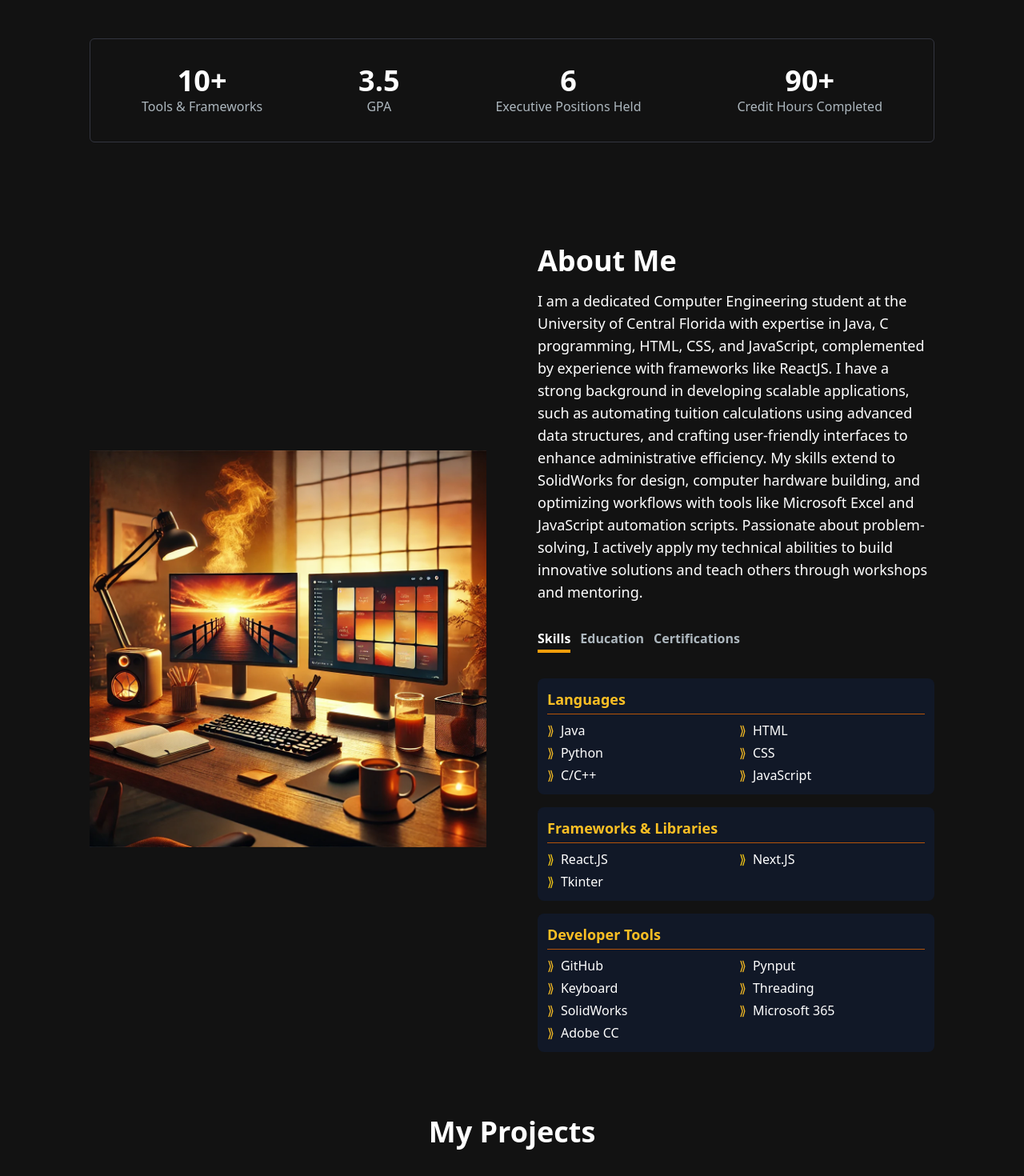
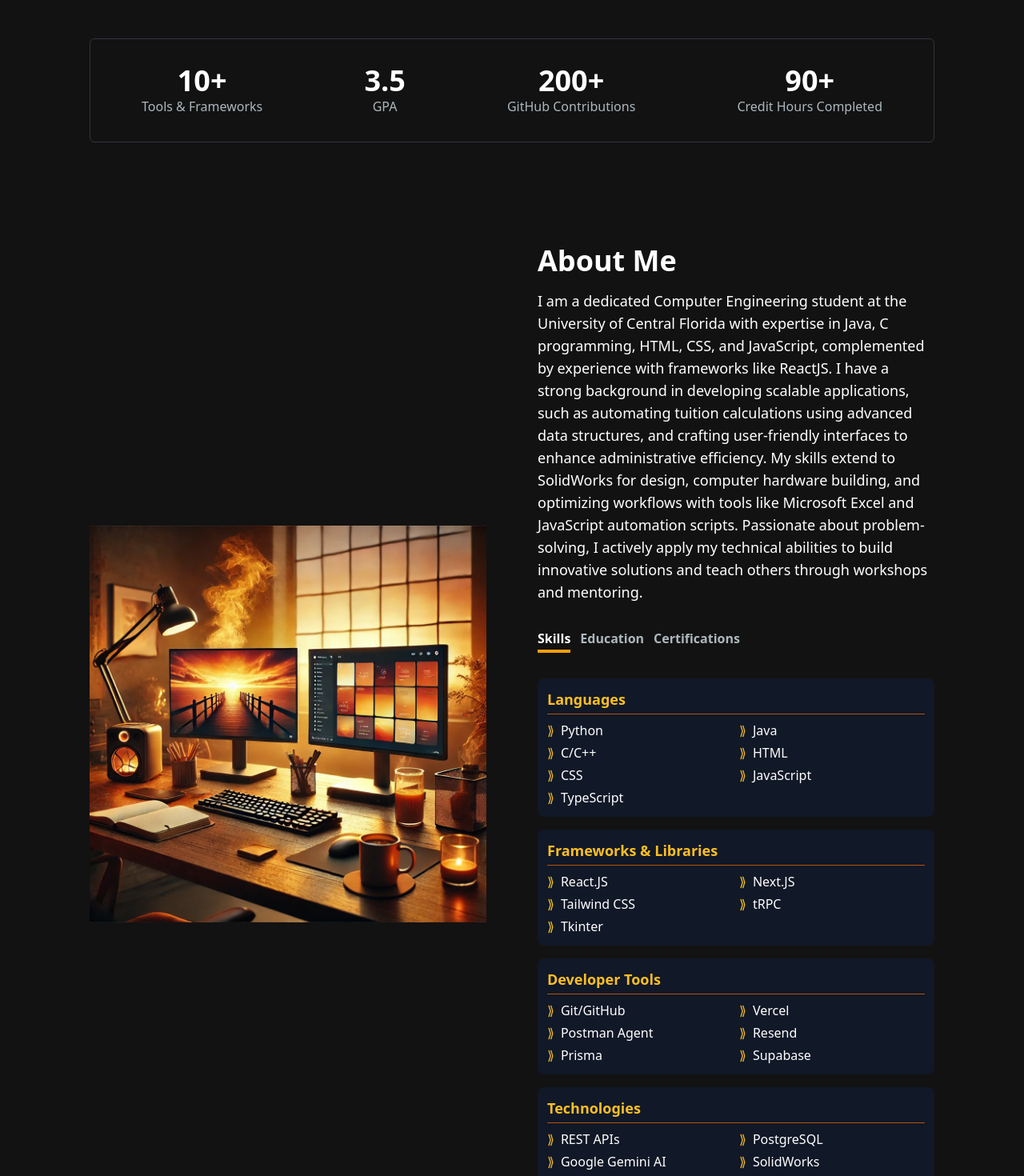
Before and after one commit to tomiwaaluko/TomiwaPortfolio, a Next.js app: page / in a window 1280 px wide. Shown: the part 560-2030 px from the top of the page at 80% size. Built offline with nearby package versions, Linux system fonts and the light colour scheme.

Commit message:
Updated skills and acheivements

```diff
--- a/src/app/components/AboutSection.jsx
+++ b/src/app/components/AboutSection.jsx
@@ -15,22 +15,25 @@ const TAB_DATA = [
           </p>
           <ul className="grid grid-cols-2 gap-x-2 gap-y-1 text-base">
             <li className="flex items-center">
+              <span className="text-amber-400 mr-2">⟫</span>Python
+            </li>
+            <li className="flex items-center">
               <span className="text-amber-400 mr-2">⟫</span>Java
+            </li>
+            <li className="flex items-center">
+              <span className="text-amber-400 mr-2">⟫</span>C/C++
             </li>
             <li className="flex items-center">
               <span className="text-amber-400 mr-2">⟫</span>HTML
             </li>
             <li className="flex items-center">
-              <span className="text-amber-400 mr-2">⟫</span>Python
-            </li>
-            <li className="flex items-center">
               <span className="text-amber-400 mr-2">⟫</span>CSS
             </li>
             <li className="flex items-center">
-              <span className="text-amber-400 mr-2">⟫</span>C/C++
+              <span className="text-amber-400 mr-2">⟫</span>JavaScript
             </li>
             <li className="flex items-center">
-              <span className="text-amber-400 mr-2">⟫</span>JavaScript
+              <span className="text-amber-400 mr-2">⟫</span>TypeScript
             </li>
           </ul>
         </div>
@@ -47,6 +50,12 @@ const TAB_DATA = [
               <span className="text-yellow-400 mr-2">⟫</span>Next.JS
             </li>
             <li className="flex items-center">
+              <span className="text-yellow-400 mr-2">⟫</span>Tailwind CSS
+            </li>
+            <li className="flex items-center">
+              <span className="text-yellow-400 mr-2">⟫</span>tRPC
+            </li>
+            <li className="flex items-center">
               <span className="text-yellow-400 mr-2">⟫</span>Tkinter
             </li>
           </ul>
@@ -58,16 +67,39 @@ const TAB_DATA = [
           </p>
           <ul className="grid grid-cols-2 gap-x-2 gap-y-1 text-base">
             <li className="flex items-center">
-              <span className="text-amber-400 mr-2">⟫</span>GitHub
+              <span className="text-amber-400 mr-2">⟫</span>Git/GitHub
             </li>
             <li className="flex items-center">
-              <span className="text-amber-400 mr-2">⟫</span>Pynput
+              <span className="text-amber-400 mr-2">⟫</span>Vercel
             </li>
             <li className="flex items-center">
-              <span className="text-amber-400 mr-2">⟫</span>Keyboard
+              <span className="text-amber-400 mr-2">⟫</span>Postman Agent
             </li>
             <li className="flex items-center">
-              <span className="text-amber-400 mr-2">⟫</span>Threading
+              <span className="text-amber-400 mr-2">⟫</span>Resend
+            </li>
+            <li className="flex items-center">
+              <span className="text-amber-400 mr-2">⟫</span>Prisma
+            </li>
+            <li className="flex items-center">
+              <span className="text-amber-400 mr-2">⟫</span>Supabase
+            </li>
+          </ul>
+        </div>
+
+        <div className="bg-gray-900 p-3 rounded-lg hover:shadow-md hover:shadow-amber-500/30 transition-all">
+          <p className="font-bold text-amber-400 mb-2 border-b border-amber-700 pb-1 text-lg">
+            Technologies
+          </p>
+          <ul className="grid grid-cols-2 gap-x-2 gap-y-1 text-base">
+            <li className="flex items-center">
+              <span className="text-amber-400 mr-2">⟫</span>REST APIs
+            </li>
+            <li className="flex items-center">
+              <span className="text-amber-400 mr-2">⟫</span>PostgreSQL
+            </li>
+            <li className="flex items-center">
+              <span className="text-amber-400 mr-2">⟫</span>Google Gemini AI
             </li>
             <li className="flex items-center">
               <span className="text-amber-400 mr-2">⟫</span>SolidWorks
--- a/src/app/components/AchievementsSection.jsx
+++ b/src/app/components/AchievementsSection.jsx
@@ -46,8 +46,9 @@ const achievementsList = [
     value: "3.5",
   },
   {
-    metric: "Executive Positions Held",
-    value: "6",
+    metric: "GitHub Contributions",
+    value: "200",
+    postfix: "+",
   },
   {
     metric: "Credit Hours Completed",
```
